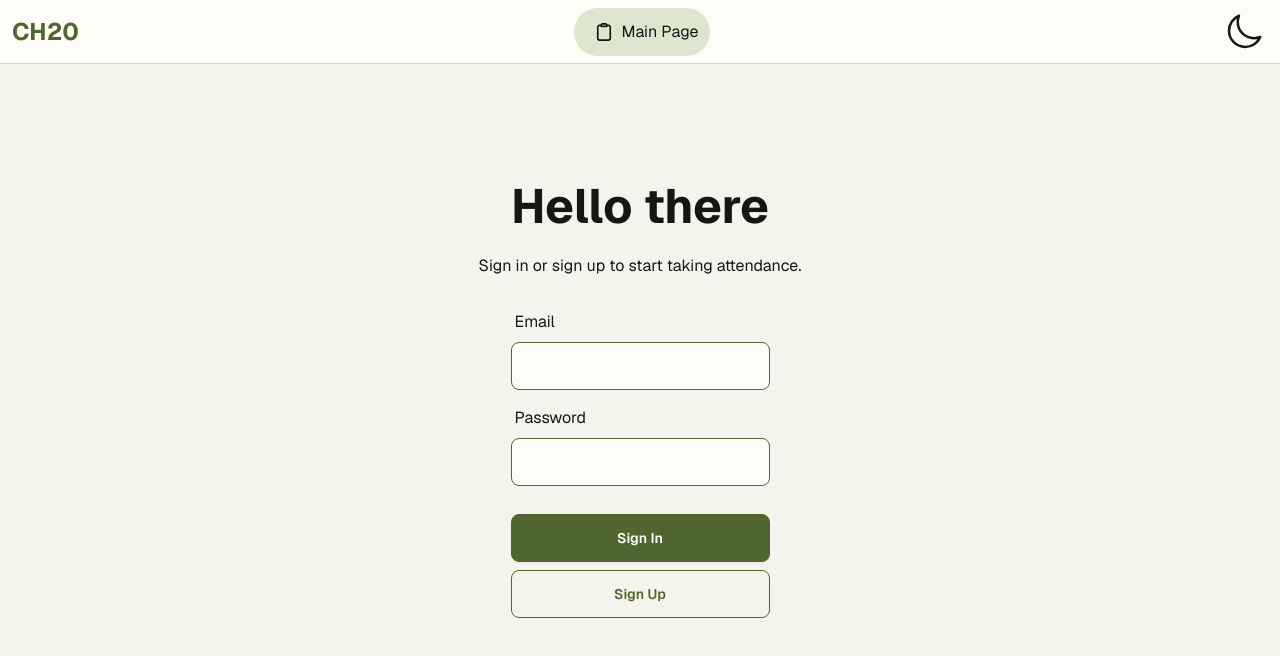
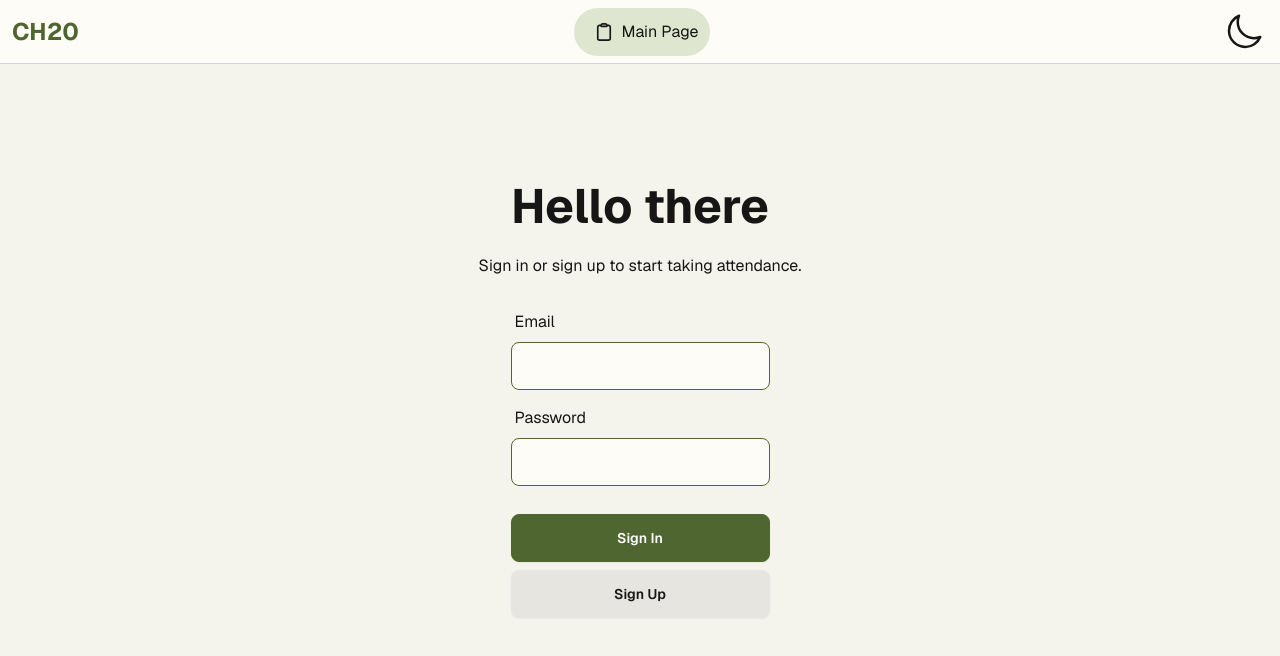
Before and after one commit to EvanZhouDev/codeforcause-hackathon, a Next.js app: page / in a window 1280 px wide. Shown: the top 656 px of the page. Built offline with nearby package versions, Linux system fonts and the light colour scheme; no server answers.

Commit message:
✨ Updated SignIn, added Join/Attendance

```diff
--- a/app/student/page.jsx
+++ b/app/attend/page.jsx
@@ -1,12 +1,17 @@
 'use client'
 
 import Icon from "@/components/Icon"
+import { useSearchParams } from 'next/navigation'
+
 export default function Page() {
+    const searchParams = useSearchParams();
+    console.log(searchParams);
     return (
         <div className="hero min-h-screen bg-neutral">
             <div className="hero-content text-center">
                 <div className="max-w-md">
                     <h1 className="text-5xl font-bold">You're all done.</h1>
+                    <p className="mt-5">Joined with code "{searchParams.get("code")}"</p>
                     <p className="py-6 max-w">
                         Not actually here? Select a reason and change your status.
                     </p>
--- /dev/null
+++ b/app/join/page.jsx
@@ -0,0 +1,22 @@
+'use client'
+
+import Icon from "@/components/Icon"
+import { useSearchParams } from 'next/navigation'
+
+export default function Page() {
+    const searchParams = useSearchParams();
+    console.log(searchParams);
+    return (
+        <div className="hero min-h-screen bg-neutral">
+            <div className="hero-content text-center">
+                <div className="max-w-md">
+                    <h1 className="text-5xl font-bold">Joined class.</h1>
+                    <p className="mt-5">Joined with code "{searchParams.get("code")}"</p>
+                    <p className="py-6 max-w opacity-50">
+                        It is safe to close this tab.
+                    </p>
+                </div>
+            </div>
+        </div>
+    )
+}
--- a/app/page.tsx
+++ b/app/page.tsx
@@ -1,6 +1,7 @@
 import { createClient } from "@/utils/supabase/server";
 import { cookies, headers } from "next/headers";
 import { redirect } from "next/navigation";
+import SignUp from "@/components/SignUp";
 
 export default async function Index({
 	searchParams,
@@ -9,28 +10,11 @@ export default async function Index({
 }) {
 	const cookieStore = cookies();
 	const client = createClient(cookieStore);
-	// const signOut = async () => {
-	// 	"use server";
 
-	// 	const cookieStore = cookies();
-	// 	const supabase = createClient(cookieStore);
-	// 	await supabase.auth.signOut();
-	// 	return redirect("/");
-	// };
 	if ((await client.auth.getUser()).data.user != null) {
 		return redirect("/teacher/dashboard");
 	}
-	// 	return (
-	// 		<div>
-	// 			Hi{" "}
-	// 			<form action={signOut}>
-	// 				<button className="btn" type="submit">
-	// 					Logo
-	// 				</button>
-	// 			</form>
-	// 		</div>
-	// 	);
-	// }
+
 	const signIn = async (formData: FormData) => {
 		"use server";
 
@@ -54,9 +38,12 @@ export default async function Index({
 	const signUp = async (formData: FormData) => {
 		"use server";
 
+		console.log("HI");
 		const origin = headers().get("origin");
 		const email = formData.get("email") as string;
 		const password = formData.get("password") as string;
+		const name = formData.get("name") as string;
+
 		const cookieStore = cookies();
 		const supabase = createClient(cookieStore);
 
@@ -64,9 +51,14 @@ export default async function Index({
 			email,
 			password,
 			options: {
+				data: {
+					name: name,
+				},
 				emailRedirectTo: `${origin}/auth/callback`,
 			},
 		});
+
+		console.log(error);
 
 		if (error) {
 			return redirect("/?message=Could not authenticate user");
@@ -79,58 +71,13 @@ export default async function Index({
 			<div className="hero-content text-center">
 				<div className="max-w-md">
 					<h1 className="text-5xl font-bold">Hello there</h1>
-					<p className="py-6">
-						Sign in or sign up to start taking attendance.
-					</p>
+					<p className="py-6">Sign in or sign up to start taking attendance.</p>
 					<div className="flex-1 flex flex-col w-full px-8 sm:max-w-md justify-center gap-2 text-left">
-						<form
-							className="animate-in flex-1 flex flex-col w-full justify-center gap-2 text-foreground"
-							action={signIn}
-						>
-							{/* <label className="text-md" htmlFor="email">
-								Email
-							</label>
-							<input
-								className="rounded-md px-4 py-2 bg-inherit border mb-6"
-								name="email"
-								placeholder="you@example.com"
-								required
-							/> */}
-							<div>
-								<label className="label">
-									<span className="text-base label-text">Email</span>
-								</label>
-								<input
-									type="email"
-									name="email"
-									className="w-full input input-bordered border-primary form-input"
-								/>
-							</div>
-							<div>
-								<label className="label">
-									<span className="text-base label-text">Password</span>
-								</label>
-								<input
-									type="password"
-									name="password"
-									className="w-full input input-bordered border-primary form-input"
-								/>
-							</div>
-							<button className="btn btn-filled !rounded-lg mt-5">
-								Sign In
-							</button>
-							<button
-								formAction={signUp}
-								className="btn btn-ghost !rounded-lg"
-							>
-								Sign Up
-							</button>
-							{searchParams?.message && (
-								<p className="mt-4 p-4 bg-foreground/10 text-foreground text-center rounded-lg">
-									{searchParams.message}
-								</p>
-							)}
-						</form>
+						<SignUp
+							signIn={signIn}
+							signUp={signUp}
+							searchParams={searchParams}
+						/>
 					</div>
 				</div>
 			</div>
--- a/app/teacher/attendance/page.jsx
+++ b/app/teacher/attendance/page.jsx
@@ -14,7 +14,7 @@ export default async function Index() {
 							Scan code to mark attendance.
 						</p>
 						<QRCodeSVG
-							value="http://localhost:3000/join?code=hi"
+							value="http://localhost:3000/attend?code=hi"
 							renderAs="svg"
 							size="1000"
 							className="w-3/5 h-min bg-black mb-5"
--- a/app/teacher/dashboard/components/Dashboard.tsx
+++ b/app/teacher/dashboard/components/Dashboard.tsx
@@ -7,7 +7,9 @@ import RegisterStudent from "./RegisterStudent";
 
 export default async function Dashboard({
 	classes,
-}: { classes: { name: string }[] }) {
+}: {
+	classes: { name: string }[];
+}) {
 	const [selectedClass, setSelectedClass] = useState(classes[0]?.name);
 	// const [studentData, setStudentData]
 	return (
@@ -46,7 +48,7 @@ export default async function Dashboard({
 											<option>{x.name}</option>
 										))}
 									</select>
-									<RegisterStudent/>
+									<RegisterStudent />
 								</div>
 								<h1 className="website-title pt-5 !-pt-2">
 									Students Registered in Class 1
@@ -90,7 +92,10 @@ export default async function Dashboard({
 					</div>
 				</div>
 				<div className="bg-base-100 outline outline-1 outline-[#CAC8C5] w-[48.5%] ml-[0.5%] h-[90vh] rounded-xl">
-					<a className="btn btn-shadow ml-[5%] h-[10%] w-[90%] !flex !flex-row !justify-center !items-center text-3xl mt-5" href="" >
+					<a
+						className="btn btn-shadow ml-[5%] h-[10%] w-[90%] !flex !flex-row !justify-center !items-center text-3xl mt-5"
+						href="/teacher/attendance"
+					>
 						<Icon.Outlined className="!w-10 !h-10" name="UserGroup" />
 						Start Attendance
 					</a>
--- a/app/teacher/dashboard/components/RegisterStudent.jsx
+++ b/app/teacher/dashboard/components/RegisterStudent.jsx
@@ -18,7 +18,7 @@ export default function RegisterStudent() {
                                 Scan code to join the class.
                             </p>
                             <QRCodeSVG
-                                value="http://localhost:3000/joinClass?code=1234"
+                                value="http://localhost:3000/join?code=1234"
                                 renderAs="svg"
                                 size="1000"
                                 className="w-3/5 h-min bg-black mb-5"
--- a/components/Navbar.jsx
+++ b/components/Navbar.jsx
@@ -17,7 +17,11 @@ export default function Navbar() {
             name: "Main Page",
             icon: "Clipboard",
         },
-        "/student": {
+        "/join": {
+            name: "Joining Class",
+            icon: "User",
+        },
+        "/attend": {
             name: "Mark Attendance",
             icon: "Clipboard",
         },
--- /dev/null
+++ b/components/SignUp.jsx
@@ -0,0 +1,74 @@
+"use client";
+import React from "react"
+
+export default function SignUp({ signUp, signIn, searchParams }) {
+    const signUpFormRef = React.useRef();
+
+    return (
+        <form
+            className="animate-in flex-1 flex flex-col w-full justify-center gap-2 text-foreground"
+            action={signIn}
+            id="signInForm"
+            ref={signUpFormRef}
+        >
+            <div>
+                <label className="label">
+                    <span className="text-base label-text">Email</span>
+                </label>
+                <input
+                    type="email"
+                    name="email"
+                    className="w-full input input-bordered border-primary form-input"
+                />
+            </div>
+            <div>
+                <label className="label">
+                    <span className="text-base label-text">Password</span>
+                </label>
+                <input
+                    type="password"
+                    name="password"
+                    className="w-full input input-bordered border-primary form-input"
+                />
+            </div>
+            <button className="btn btn-filled !rounded-lg mt-5">
+                Sign In
+            </button>
+            <button
+                className="btn"
+                formAction={() => { }}
+                onClick={() => {
+                    document.getElementById("my_modal_2").showModal();
+                }}
+            >
+                Sign Up
+            </button>
+            <dialog id="my_modal_2" className="modal">
+                <div className="modal-box">
+                    <h3 className="font-bold text-lg">Hello!</h3>
+                    <p className="py-4">Enter your name to continue.</p>
+                    <div>
+                        <label className="label">
+                            <span className="text-base label-text">Name</span>
+                        </label>
+                        <input
+                            type="text"
+                            name="name"
+                            className="w-full input input-bordered border-primary form-input mb-10"
+                        />
+                    </div>
+                    <button type="submit" className="btn" formAction={signUp}>
+                        Submit
+                    </button>
+                </div>
+            </dialog>
+            {
+                searchParams?.message && (
+                    <p className="mt-4 p-4 bg-foreground/10 text-foreground text-center rounded-lg">
+                        {searchParams.message}
+                    </p>
+                )
+            }
+        </form>
+    );
+}
```
